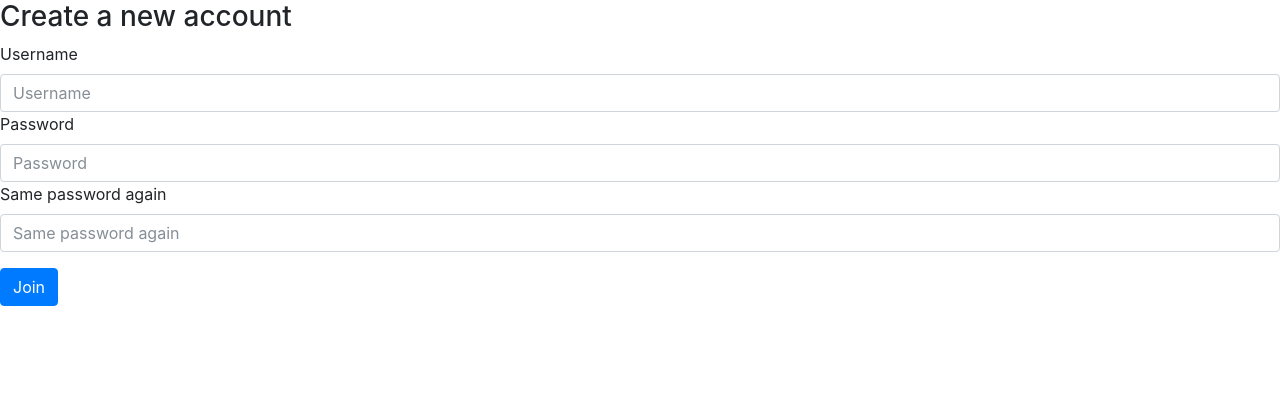
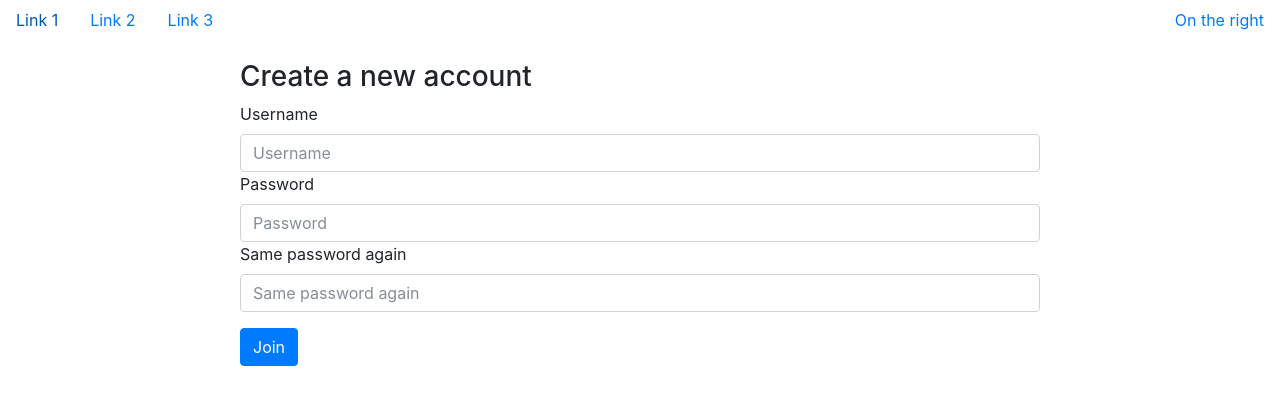
Before and after one commit to adamtobey/honest_ab, a Python web app: template honest_ab/templates/users/join.html.j2 in a window 1280 px wide. Shown: the top 405 px of the page. Run offline with Jinja, Linux system fonts and the light colour scheme; the template is opened without the code that fills it, so the values that code supplies are empty; some libraries are stand-ins or nearby versions.

Commit message:
Stylesheets

```diff
--- /dev/null
+++ b/honest_ab/static/base.css
@@ -0,0 +1,17 @@
+.root-container {
+  max-width: 1280px;
+  margin: auto;
+}
+.main-container {
+  padding: 20px 15px;
+}
+
+.form-container {
+  max-width: 800px;
+  margin: auto;
+}
+
+.nav .nav-spacer {
+  flex-grow: 2;
+  flex-basis: auto;
+}
--- a/honest_ab/templates/common/base.html.j2
+++ b/honest_ab/templates/common/base.html.j2
@@ -3,6 +3,7 @@
 <html lang="en">
   <head>
     <link rel="stylesheet" href="https://maxcdn.bootstrapcdn.com/bootstrap/4.0.0-beta.2/css/bootstrap.min.css" integrity="sha384-PsH8R72JQ3SOdhVi3uxftmaW6Vc51MKb0q5P2rRUpPvrszuE4W1povHYgTpBfshb" crossorigin="anonymous">
+    <link rel="stylesheet" type="text/css" href="{{ url_for('static', filename='base.css') }}" />
     <meta charset="utf-8">
     {% block head %}
     {% endblock %}
@@ -11,6 +12,24 @@
   <body>
     <div class="root-container">
       <ul class="nav">
+
+        <li class="nav-item">
+          <a class="nav-link" href="#">Link 1</a>
+        </li>
+        <li class="nav-item">
+          <a class="nav-link" href="#">Link 2</a>
+        </li>
+        <li class="nav-item">
+          <a class="nav-link" href="#">Link 3</a>
+        </li>
+
+        <li class="nav-item nav-spacer">
+        </li>
+
+        <li class="nav-item">
+          <a class="nav-link" href="#">On the right</a>
+        </li>
+
         {% for route, (name, _) in [] %}
           <li class="nav-item">
             <a class="nav-link" href="{{ route }}">{{ name|escape }}</a>
--- a/honest_ab/templates/users/join.html.j2
+++ b/honest_ab/templates/users/join.html.j2
@@ -1,6 +1,7 @@
 {% extends "common/base.html.j2" %}
 
 {% block content %}
+  <div class="form-container">
     <h3>Create a new account</h3>
     <form action="/users/create" method="post">
       <div class="form-group">
@@ -15,4 +16,5 @@
       </div>
       <button type="submit" class="btn btn-primary">Join</button>
     </form>
+  </div>
 {% endblock %}
```
Lines whose indentation alone changed are shown as unchanged.
